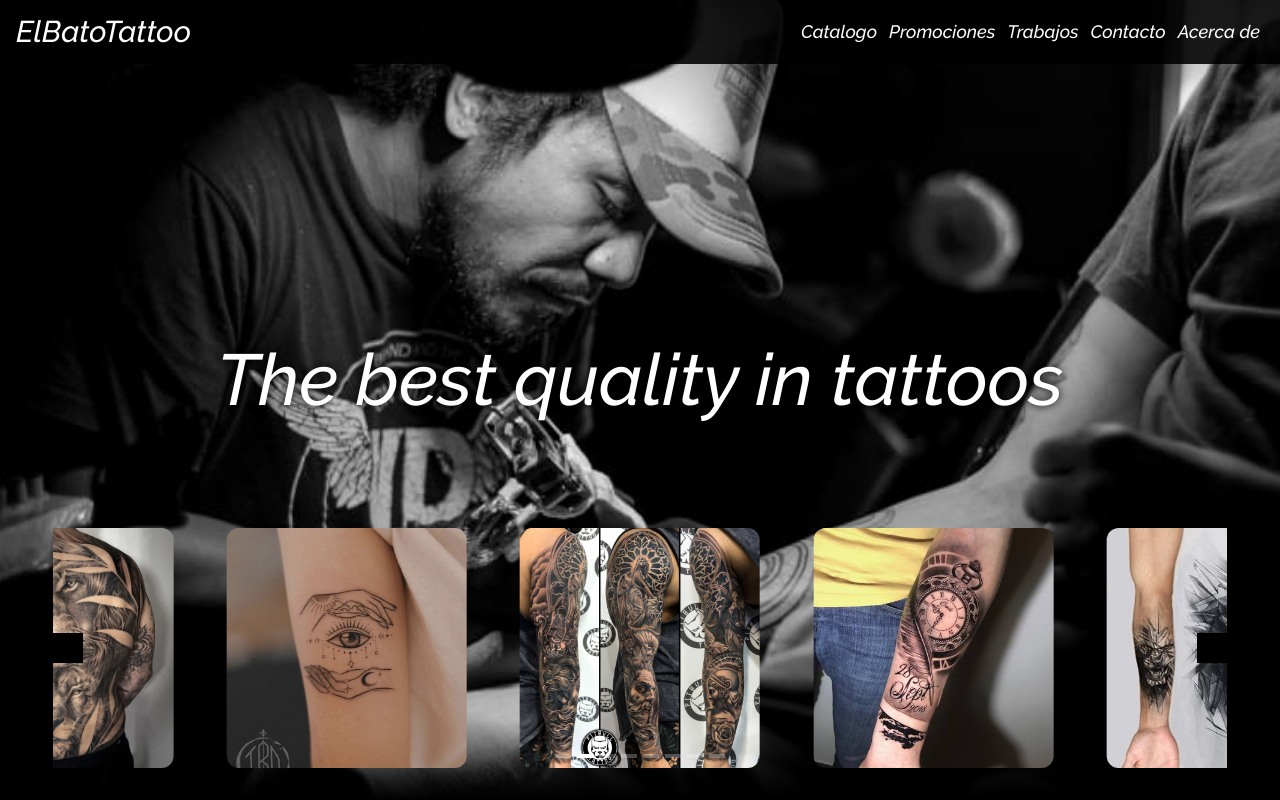
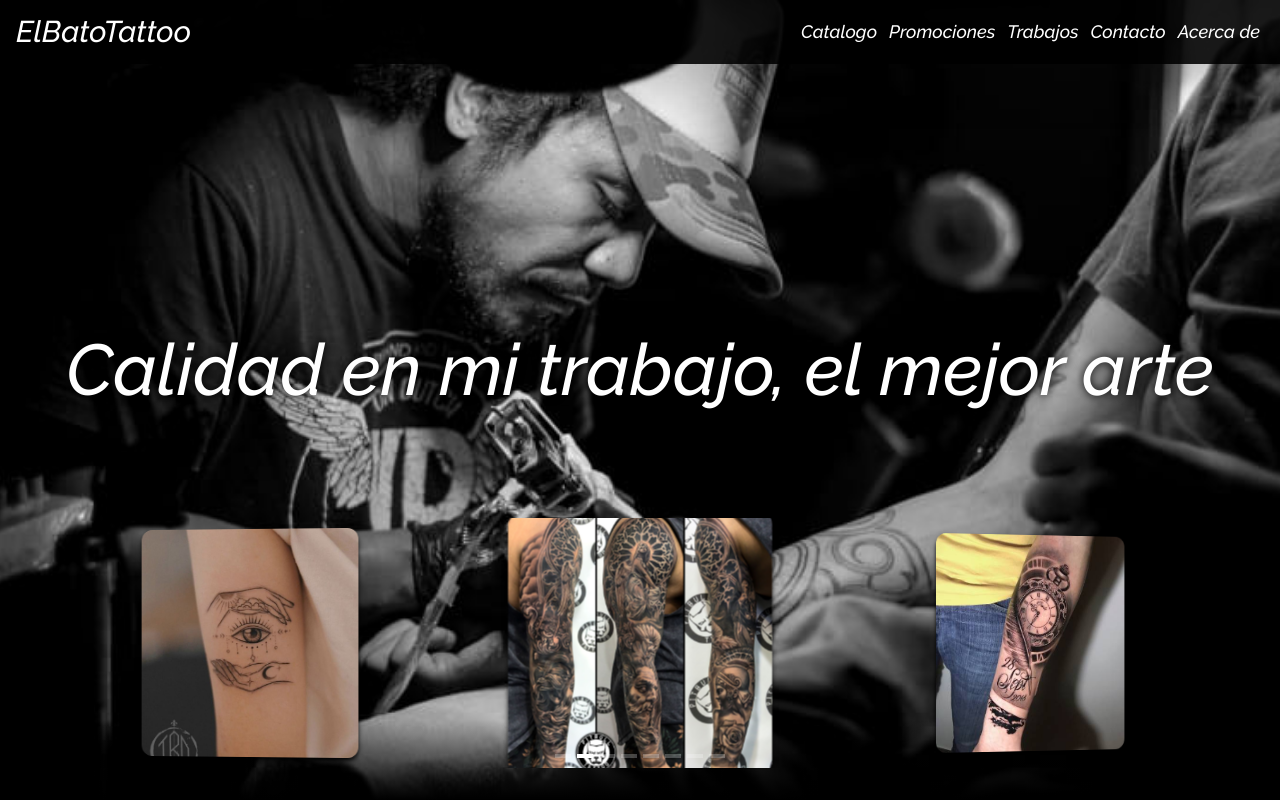
Before and after one commit to GeraldRF/VictorTattooWebsite, a Vue app: page / in a window 1280 px wide. Shown: the top 800 px of the page. Built offline with nearby package versions, Linux system fonts and the light colour scheme.

Commit message:
changes in carrousel

```diff
--- a/src/components/CarouselCard.vue
+++ b/src/components/CarouselCard.vue
@@ -1,15 +1,17 @@
 <template>
-    <Carousel class="!bg-transparent" :items-to-show="xl ? 4 : lg ? 3 : md ? 2 : 1" :autoplay="3000" :wrap-around="true">
+    <Carousel @mousedown="mouseGrab" @mouseup="mouseGrab('hover')" :class="mouseAction" class="!bg-transparent"
+        :items-to-show="xl ? 3 : lg ? 3 : md ? 2 : 1" :autoplay="3000" :wrap-around="true"
+        :pause-autoplay-on-hover="true" snap-align="center">
         <Slide v-for="(value, index) in data" :key="'tattoo_' + index">
-            <div class="relative w-60 h-60 bg-center bg-cover bg-no-repeat overflow-hidden rounded-xl group"
+            <div class="relative w-60 h-60 bg-center bg-cover bg-no-repeat overflow-hidden rounded-xl group shadow-md shadow-black"
                 :style="{ backgroundImage: `url(${value.image})` }">
-                <div
+                <!-- <div
                     class="hidden group-hover:flex flex-col items-start justify-center absolute top-0 left-0 w-full h-full p-4 bg-black bg-opacity-80">
                     <div class="text-gray-400 font-bold"> <span class="text-gray-300 font-light">Descripcion:</span>
                         Tatto hecho en barcelona</div>
                     <div class="text-gray-400 font-bold"> <span class="text-gray-300 font-light">Precio:</span> 20.000
                         colones</div>
-                </div>
+                </div> -->
             </div>
         </Slide>
 
@@ -25,7 +27,7 @@
 import 'vue3-carousel/dist/carousel.css';
 import { Carousel, Slide, Pagination, Navigation } from 'vue3-carousel';
 import useBreakpoints from '@/composables/useBreakpoints';
-import { watch } from 'vue';
+import { ref, watch } from 'vue';
 
 export default {
 
@@ -38,7 +40,18 @@ export default {
     setup() {
         const { sm, md, lg, xl } = useBreakpoints();
 
-        return { sm, md, lg, xl }
+        const mouseAction = ref('cursor-grab');
+
+        const mouseGrab = (action) => {
+            if (action === 'hover') {
+                mouseAction.value = 'cursor-grab';
+            }
+            else {
+                mouseAction.value = 'cursor-grabbing'
+            }
+        }
+
+        return { sm, md, lg, xl, mouseGrab, mouseAction }
     }
 
 
@@ -59,4 +72,44 @@ export default {
 .carousel__pagination-button--active {
     background-color: white !important;
 }
+
+.carousel__slide {
+    padding: 5px;
+}
+
+.carousel__viewport {
+    perspective: 2000px;
+}
+
+.carousel__track {
+    transform-style: preserve-3d;
+}
+
+.carousel__slide--sliding {
+    transition: 0.5s;
+}
+
+.carousel__slide {
+    opacity: 0.9;
+    transform: rotateY(-20deg) scale(0.9);
+}
+
+.carousel__slide--active~.carousel__slide {
+    transform: rotateY(20deg) scale(0.9);
+}
+
+.carousel__slide--prev {
+    opacity: 1;
+    transform: rotateY(-10deg) scale(0.95);
+}
+
+.carousel__slide--next {
+    opacity: 1;
+    transform: rotateY(10deg) scale(0.95);
+}
+
+.carousel__slide--active {
+    opacity: 1;
+    transform: rotateY(0) scale(1.1);
+}
 </style>
--- a/src/components/ContactCard.vue
+++ b/src/components/ContactCard.vue
@@ -4,15 +4,15 @@
             @submit="onSubmit">
             <div class="w-full font-bold text-xl">Dejame un mensaje</div>
             <div class="flex flex-col gap-5 justify-between w-full">
-                <div class="flex gap-5 w-full">
-                    <div class="flex flex-col gap-2 w-1/2">
+                <div class="flex flex-col md:flex-row gap-5 w-full">
+                    <div class="flex flex-col gap-2 w-full md:w-1/2">
                         <div class="font-normal">Nombre:</div>
                         <div>
                             <input class="w-full text-gray-500 outline-none" type="text"
                                 placeholder="Ingresa tu nombre">
                         </div>
                     </div>
-                    <div class="flex flex-col gap-2 w-1/2">
+                    <div class="flex flex-col gap-2 w-full md:w-1/2">
                         <div class="font-normal">Número telefónico:</div>
                         <div>
                             <input class="w-full text-gray-500 outline-none" type="text"
@@ -20,15 +20,15 @@
                         </div>
                     </div>
                 </div>
-                <div class="flex gap-5 w-full">
-                    <div class="flex flex-col gap-2 w-1/2">
+                <div class="flex flex-col md:flex-row gap-5 w-full">
+                    <div class="flex flex-col gap-2 w-full md:w-1/2">
                         <div class="font-normal">Mensaje:</div>
                         <div>
                             <textarea rows="3" class="w-full text-gray-500 outline-none resize-none"
                                 placeholder="Cual es tu mensaje?"></textarea>
                         </div>
                     </div>
-                    <div class="flex flex-col gap-3 w-1/2">
+                    <div class="flex flex-col gap-3 w-full md:w-1/2">
                         <div class="font-normal">¿Quieres mostrarme una imagen?</div>
 
                         <div class="relative">
@@ -61,11 +61,11 @@
         </form>
         <div class="flex flex-col items-center justify-center gap-5 w-10/12 mx-auto md:w-3/12">
             <div class="text-center text-xl">Otras formas de contactarme</div>
-            <div class="flex flex-col gap-4">
-                <div class="flex flex-col items-center justify-center cursor-pointer hover:text-blue-400"><i class="text-3xl fab fa-whatsapp-square"></i> Whatsapp</div>
-                <div class="flex flex-col items-center justify-center cursor-pointer hover:text-blue-400"><i class="text-3xl fab fa-facebook-square"></i> Facebook</div>
-                <div class="flex flex-col items-center justify-center cursor-pointer hover:text-blue-400"><i class="text-3xl fab fa-instagram-square"></i> Instagram</div>
-                <div class="flex flex-col items-center justify-center cursor-pointer hover:text-blue-400"><i class="text-3xl fas fa-share-alt-square"></i> Comparte este sitio</div>
+            <div class="flex flex-col sm:flex-row md:flex-col gap-4">
+                <div class="flex flex-col lg:flex-row gap-3 items-center justify-center lg:justify-start cursor-pointer hover:text-blue-400"><i class="text-3xl fab fa-whatsapp-square"></i> Whatsapp</div>
+                <div class="flex flex-col lg:flex-row gap-3 items-center justify-center lg:justify-start cursor-pointer hover:text-blue-400"><i class="text-3xl fab fa-facebook-square"></i> Facebook</div>
+                <div class="flex flex-col lg:flex-row gap-3 items-center justify-center lg:justify-start cursor-pointer hover:text-blue-400"><i class="text-3xl fab fa-instagram-square"></i> Instagram</div>
+                <div class="flex flex-col lg:flex-row gap-3 items-center justify-center lg:justify-start cursor-pointer hover:text-blue-400"><i class="text-3xl fas fa-share-alt-square"></i> Comparte este sitio</div>
             </div>
         </div>
     </div>
@@ -118,16 +118,16 @@ export default {
                         draggable.value.classList.add('border-green-200');
                         uploadedImg.value = true;
                     } else {
-                        uploader_img.value.files.length = 0;
+                        uploader_img.value.value = '';
 
                         filesInputErrorMessage.value = 'Tamaño maximo permitido: 2 MB.'
                     }
                 } else {
-                    uploader_img.value.files.length = 0;
+                    uploader_img.value.value = '';
                     filesInputErrorMessage.value = 'Solo puedes subir formato imagen.'
                 }
             } else {
-                uploader_img.value.files.length = 0;
+                uploader_img.value.value = '';
                 filesInputErrorMessage.value = 'Solo puedes subir una imagen.'
             }
 
--- a/src/components/header/Header.vue
+++ b/src/components/header/Header.vue
@@ -3,7 +3,7 @@
     <div :style="{backgroundImage: `url(${this.solo_url})`}"
       class="flex flex-col justify-end mx-auto h-screen w-full sm:gap-20 absolute top-0 z-0 bg-center bg-cover bg-no-repeat">
       <div class="flex justify-center items-center text-center text-7xl w-full text-white">
-        <h1>The best quality in tattoos</h1>
+        <h1>Calidad en mi trabajo, el mejor arte</h1>
       </div>
 
       <MainSection :data="tattos"></MainSection>
```
